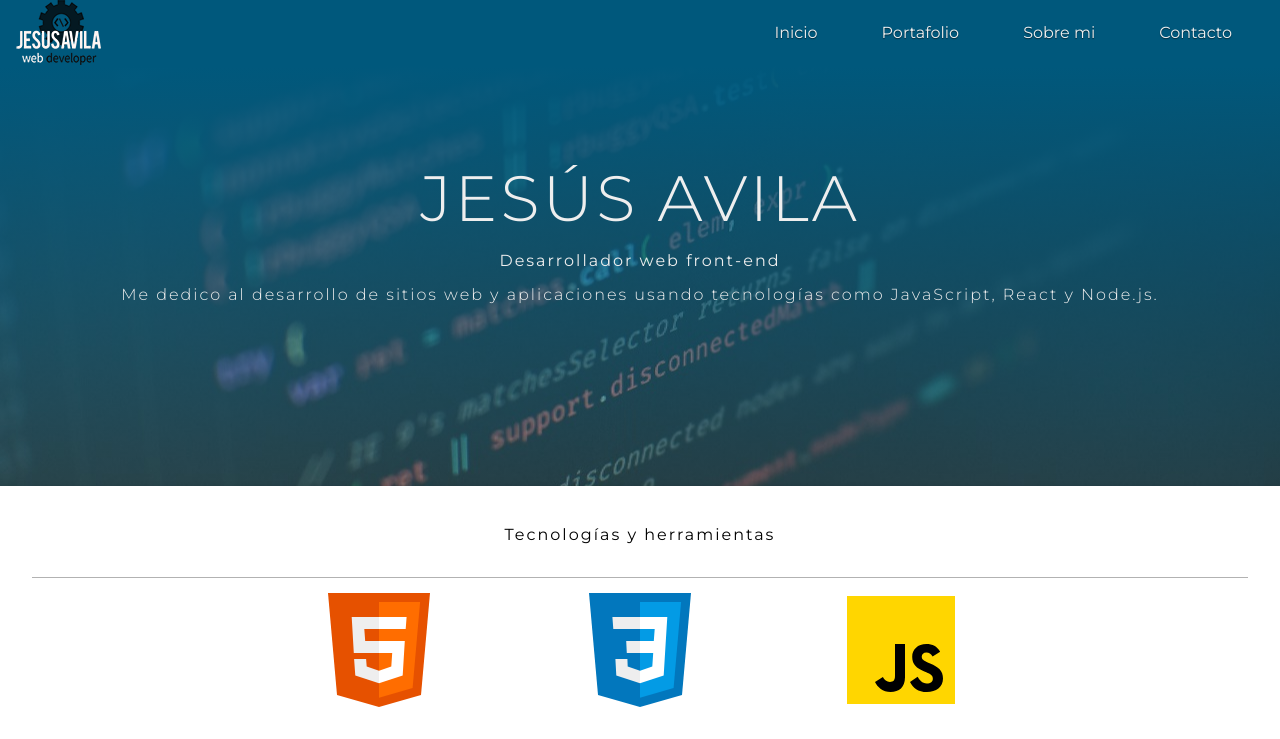
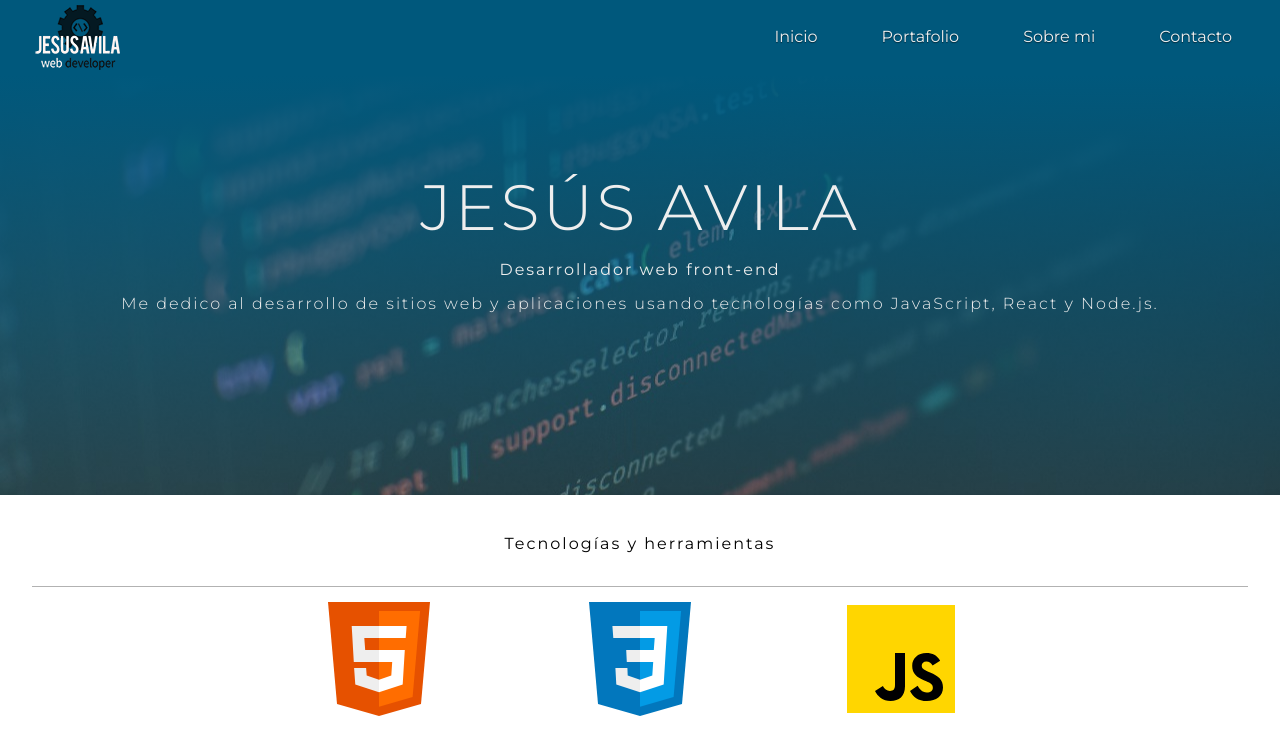
Before and after one commit to jesusaviladev/old-portfolio, a plain HTML site: page index.html in a window 1280 px wide. Shown: the top 739 px of the page. Drawn offline with Linux system fonts and the light colour scheme.

Commit message:
editado css

```diff
--- a/css/styles.css
+++ b/css/styles.css
@@ -41,12 +41,12 @@ img{
 
 @keyframes nav{
 	from{
-		transform: translate3d(0, -100%);
+		transform: translateY(-100%);
 		opacity: 0;
 	}
 
 	to{
-		transform: translate3d(0,0,0);
+		transform: translateY(0);
 		opacity: 1;
 	}
 }
@@ -55,7 +55,15 @@ img{
 	display: flex;
 	justify-content: center;
 	align-items: center;
-	padding-left: 1em;
+	padding-left: .8rem;
+	padding-top: 4px;
+	padding-bottom: 4px;
+}
+
+@media screen and (min-width: 768px){
+	.header__logo{
+		padding-left: 2.2rem;
+	}
 }
 
 .header__title{
@@ -99,7 +107,7 @@ img{
 .menu__links{
 	display: block;
 	width: 100%;
-	padding: 1.5em 2em;
+	padding: 1.78em 2em;
 	text-decoration: none;
 	color: var(--fontWhite);
 	text-shadow: 0px 1px 1px rgba(0,0,0,.5);
```
